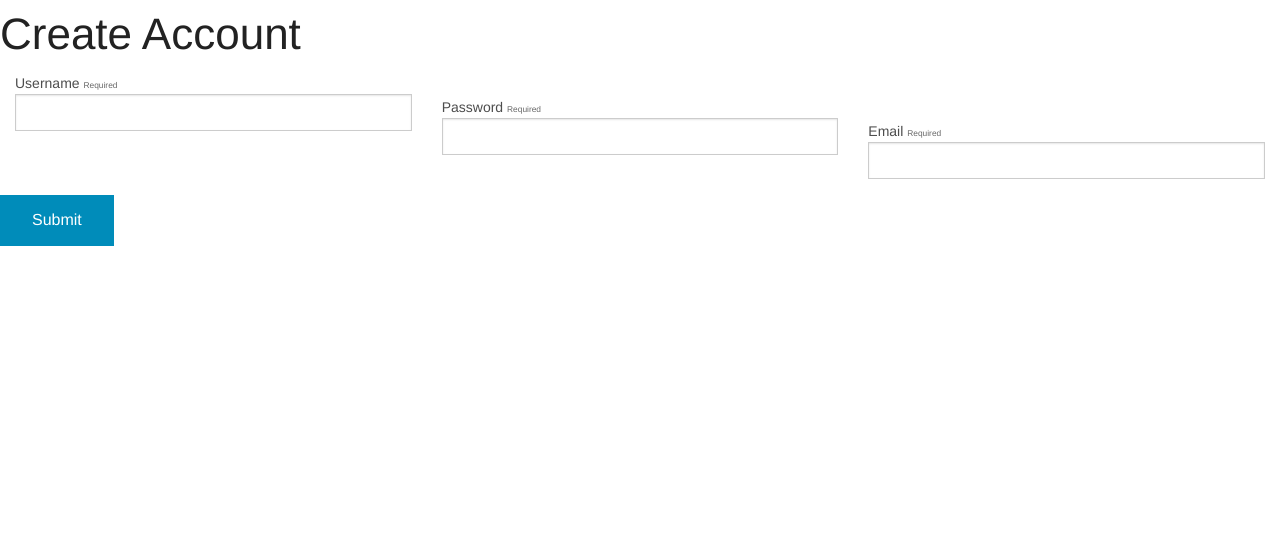
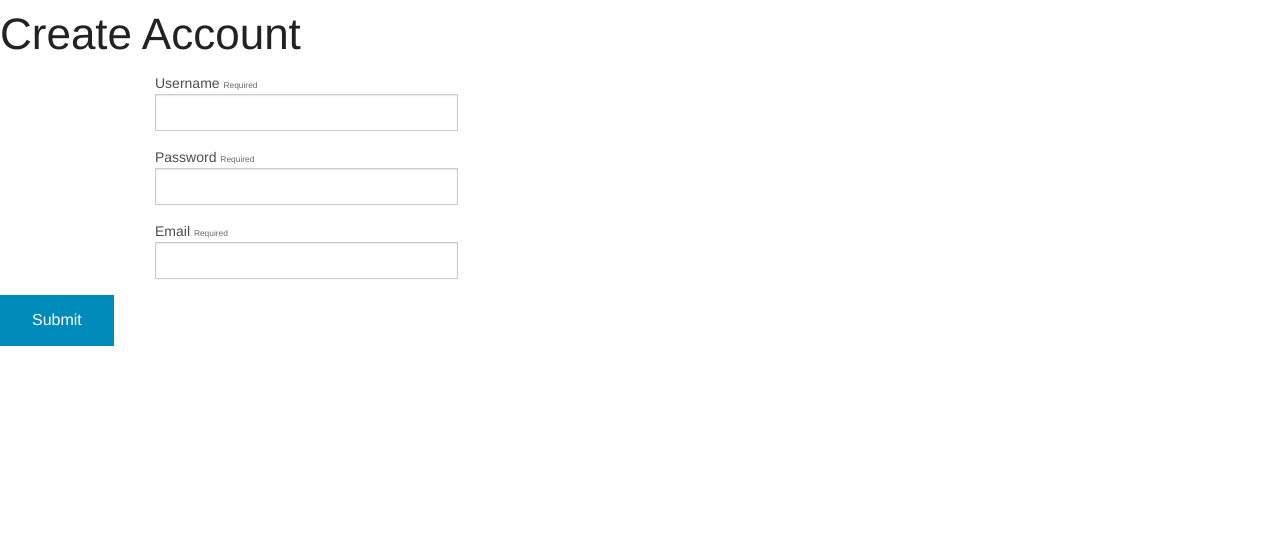
Before and after one commit to pmagent2013/2014MaristHackathon, a PHP site: page /create.php in a window 1280 px wide. Shown: the top 535 px of the page. Run offline with PHP 8.4, Linux system fonts and the light colour scheme; some libraries are stand-ins or nearby versions.

Commit message:
Broke everything... Fixed it?

```diff
--- a/create.php
+++ b/create.php
@@ -16,6 +16,7 @@
   <body>
     <h1>Create Account</h1>
     <form data-abide>
+  <div class='row'>
   <div class="name-field">
     <div class='large-4 columns'>
     <label>Username <small>required</small>
@@ -24,8 +25,8 @@
     <small class="error">Name is required and must be a string.</small>
   </div>
   </div>
-<br>
-
+</div>
+  <div   class='row'>
   <div class="password-field">
     <div class='large-4 columns'>
     <label>Password <small>required</small>
@@ -34,8 +35,9 @@
     <small class="error">Password is required and must be a string.</small>
   </div>
   </div>
-<br>
+</div>
 
+<div class='row'>
   <div class="email-field">
     <div class='large-4 columns'>
     <label>Email <small>required</small>
@@ -44,6 +46,8 @@
     <small class="error">An email address is required.</small>
   </div>
 </div>
+</div>
+
   <button type="submit">Submit</button>
 </form>
 
```
